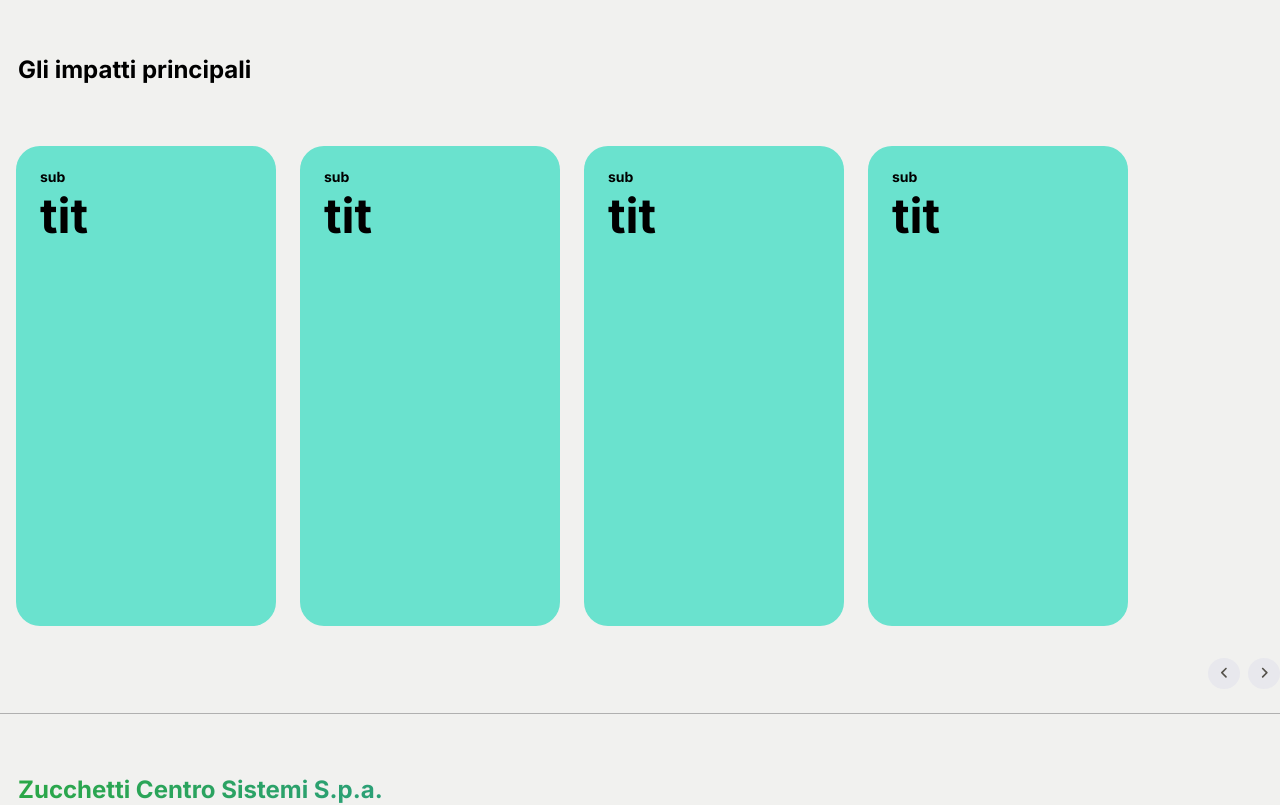
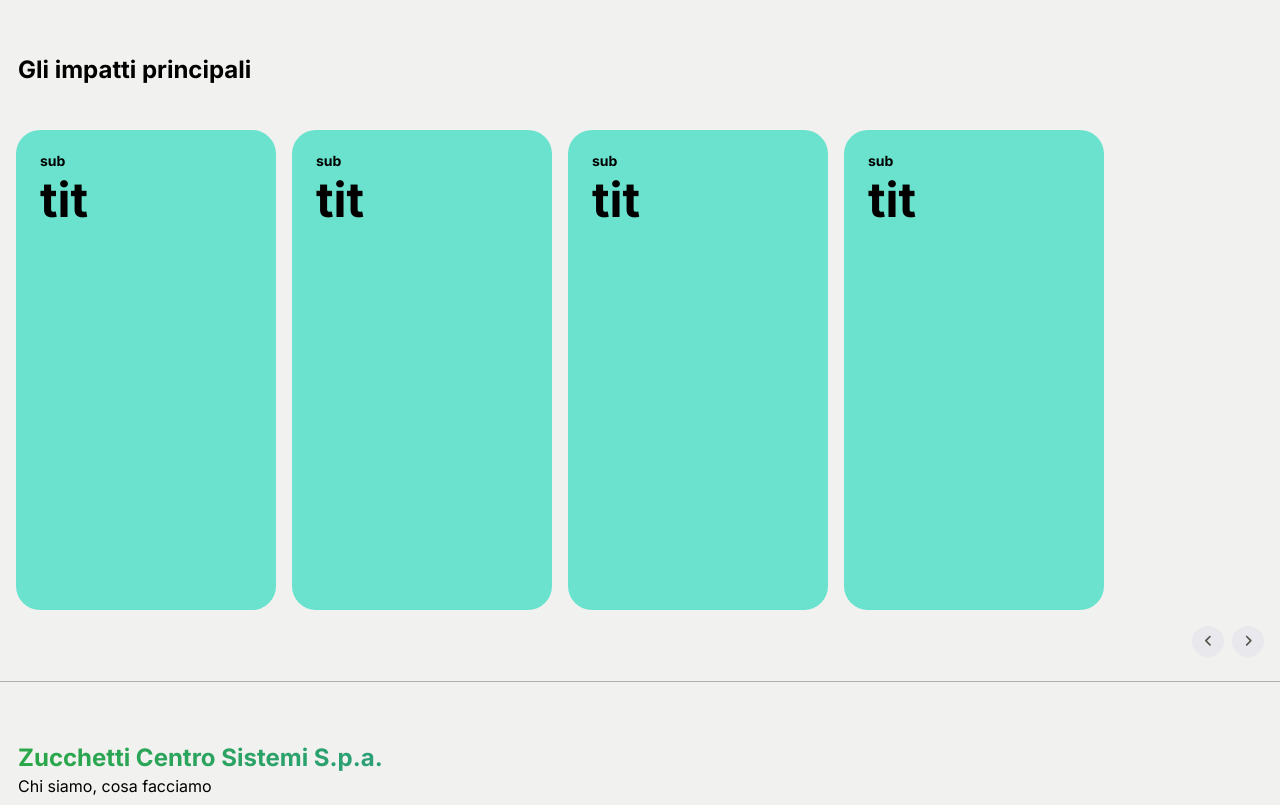
Before and after one commit to andrearotesi/sustainability-report, an Angular app: page / in a window 1280 px wide. Shown: the part 600-1405 px from the top of the page. Built offline with nearby package versions, Linux system fonts and the light colour scheme.

Commit message:
Fixed carousel styling

```diff
--- a/src/app/components/carousel/carousel.html
+++ b/src/app/components/carousel/carousel.html
@@ -1,5 +1,5 @@
-<div class="items-container" #itemsContainer>
-  <div class="items">
+<div class="scroll-container" #scrollContainer>
+  <div class="items-container">
     <ng-content select="[carousel-item]" />
   </div>
 </div>
--- a/src/app/components/carousel/carousel.scss
+++ b/src/app/components/carousel/carousel.scss
@@ -5,18 +5,20 @@
   gap: 1rem;
   overflow: hidden;
 
-  .items-container {
-    width: 100%;
-    overflow-x: auto;
+  .scroll-container {
+    display: grid;
+    overflow-x: scroll;
+    scroll-padding: 1rem;
     scroll-snap-type: x mandatory;
-    scroll-behavior: smooth;
+    scrollbar-width: none;
 
-    .items {
-      width: max-content;
+    .items-container {
+      align-items: stretch;
       display: flex;
-      align-items: center;
-      gap: 1.5rem; // TODO tokens
-      padding: 1rem;
+      gap: 1rem;
+      margin: 0;
+      padding: 0 1rem;
+      width: fit-content;
     }
   }
 
@@ -24,6 +26,7 @@
     display: flex;
     align-items: center;
     justify-content: flex-end;
+    padding: 0 1rem;
     gap: 0.5rem; // TODO tokens
 
     .action {
--- a/src/app/components/carousel/carousel.ts
+++ b/src/app/components/carousel/carousel.ts
@@ -21,7 +21,7 @@ interface ScrollAction {
   styleUrl: './carousel.scss'
 })
 export class Carousel {
-  @ViewChild('itemsContainer', { static: true }) itemsContainer!: ElementRef<HTMLDivElement>;
+  @ViewChild('scrollContainer', { static: true }) scrollContainer!: ElementRef<HTMLDivElement>;
 
   readonly scrollAction: ScrollAction[] = [
     { icon: faAngleLeft, direction: ScrollDirectionEnum.Left },
@@ -32,7 +32,7 @@ export class Carousel {
    * Scrolls the carousel in the given direction by the carousel item width.
    */
   scrollItems(direction: ScrollDirectionEnum) {
-    const container = this.itemsContainer.nativeElement;
+    const container = this.scrollContainer.nativeElement;
     const item = container.querySelector('[carousel-item]');
     if (!item) return;
 
--- a/src/styles/components/carousel.scss
+++ b/src/styles/components/carousel.scss
@@ -1,6 +1,6 @@
  sr-carousel {
    [carousel-item] {
-     flex: 0 0 auto;
+     list-style: none;
      scroll-snap-align: start;
    }
  }
```
